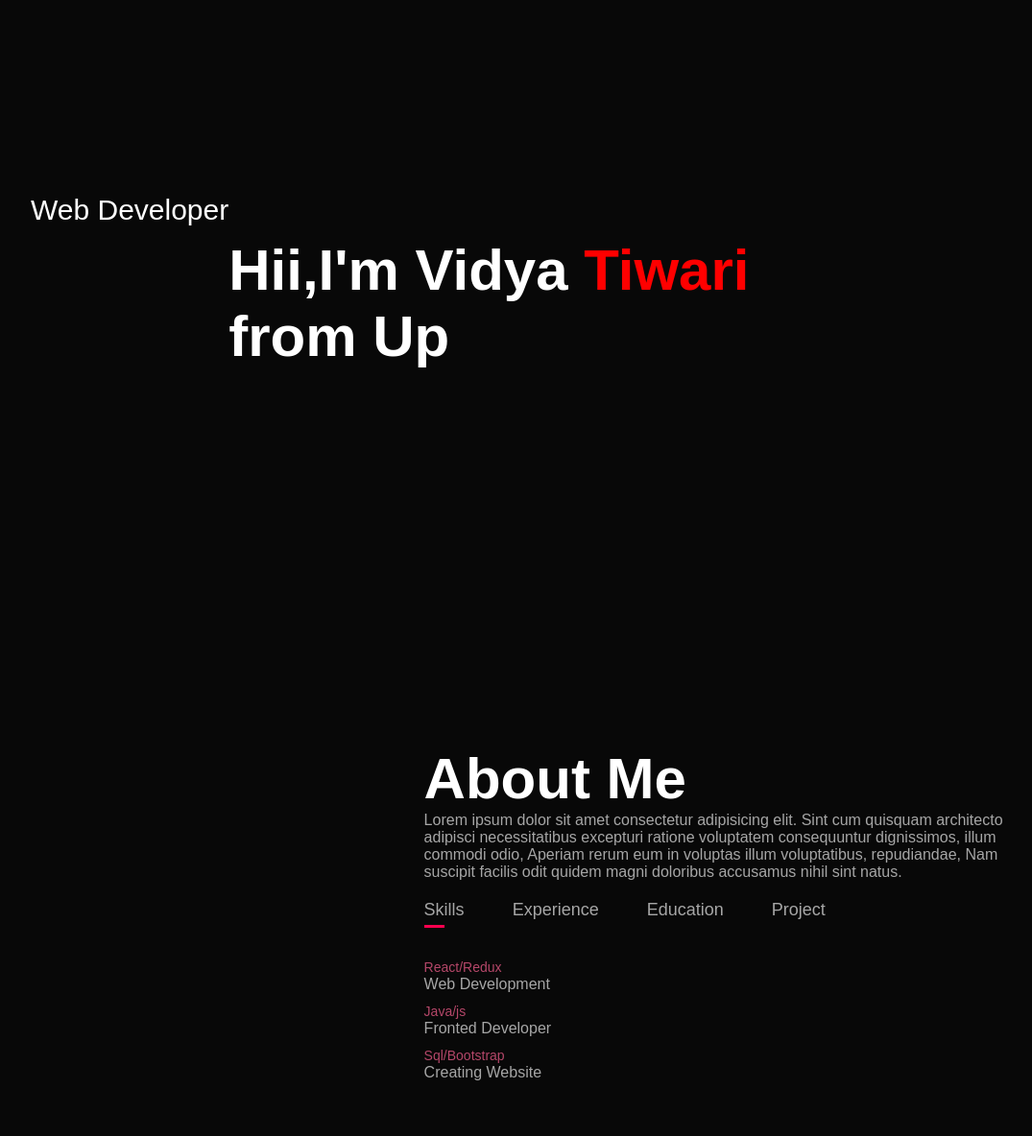
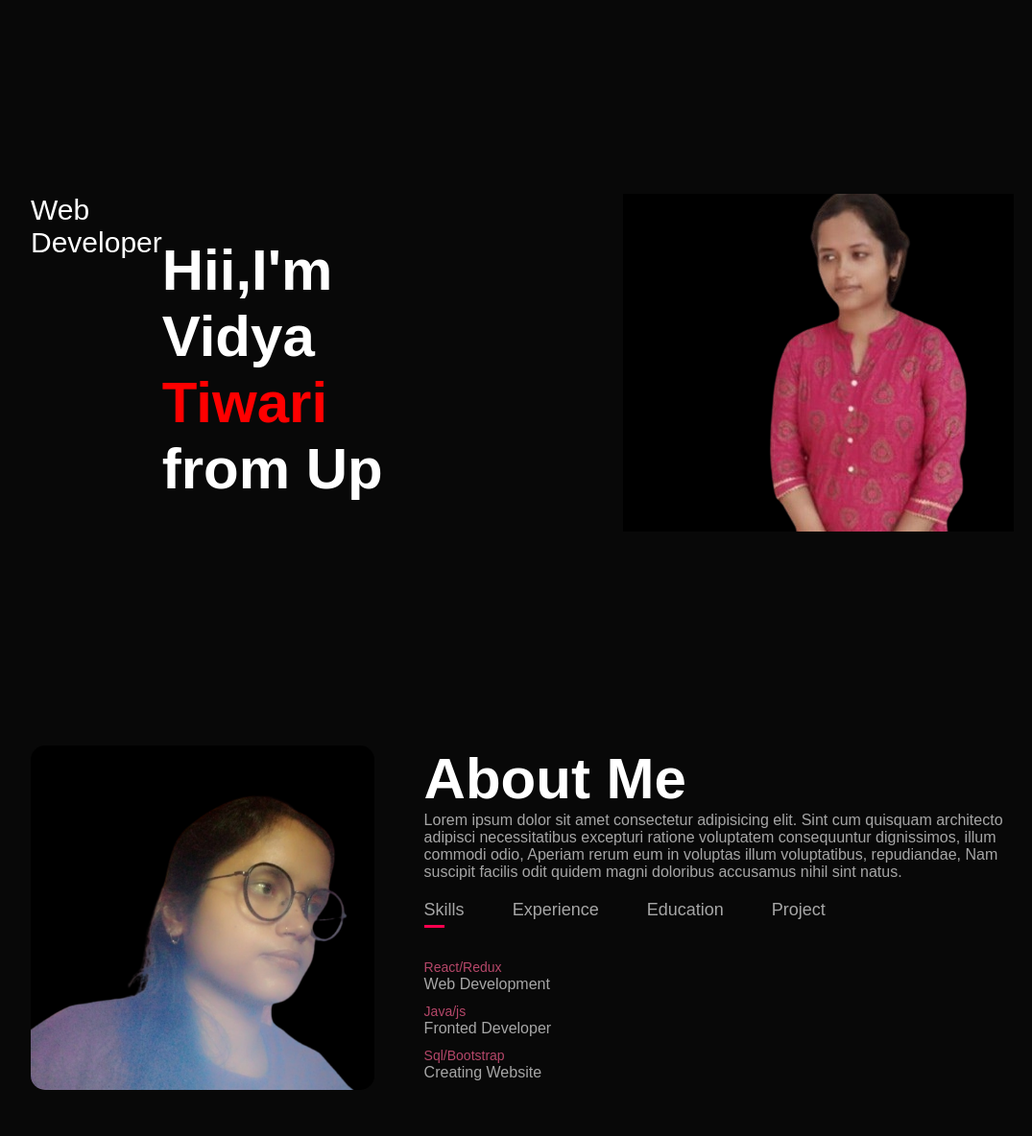
Before and after one commit to vidyatiwrai/OIBSIP_Portfollio, a plain HTML site: page index.html in a window 1280 px wide. Shown: the part 113-1297 px from the top of the page at 96% size, without its empty margins (96-1171 px from the left). Drawn offline with Linux system fonts and the light colour scheme; the site is published under a folder, as on GitHub Pages, so addresses that start at the root find nothing.

Commit message:
Update index.html

```diff
--- a/index.html
+++ b/index.html
@@ -28,7 +28,7 @@
     <p>Web Developer</p>
     <h1>Hii,I'm Vidya <span>Tiwari</span> <br>from Up
     </h1>
-<div>    <img src="/vidchange.png.png" alt=""></div>
+<div>    <img src="./vidchange.png.png" alt=""></div>
 </div>
 </div>
     </div>
@@ -37,7 +37,7 @@
     <div class="container">
         <div class="row">
             <div class="about-col-1">
-                <img src="/aboutvidya.png" alt="">
+                <img src="./aboutvidya.png" alt="">
             </div>
 <div class="about-col-2">
     <h1 class="sub-title">About Me</h1>
```
